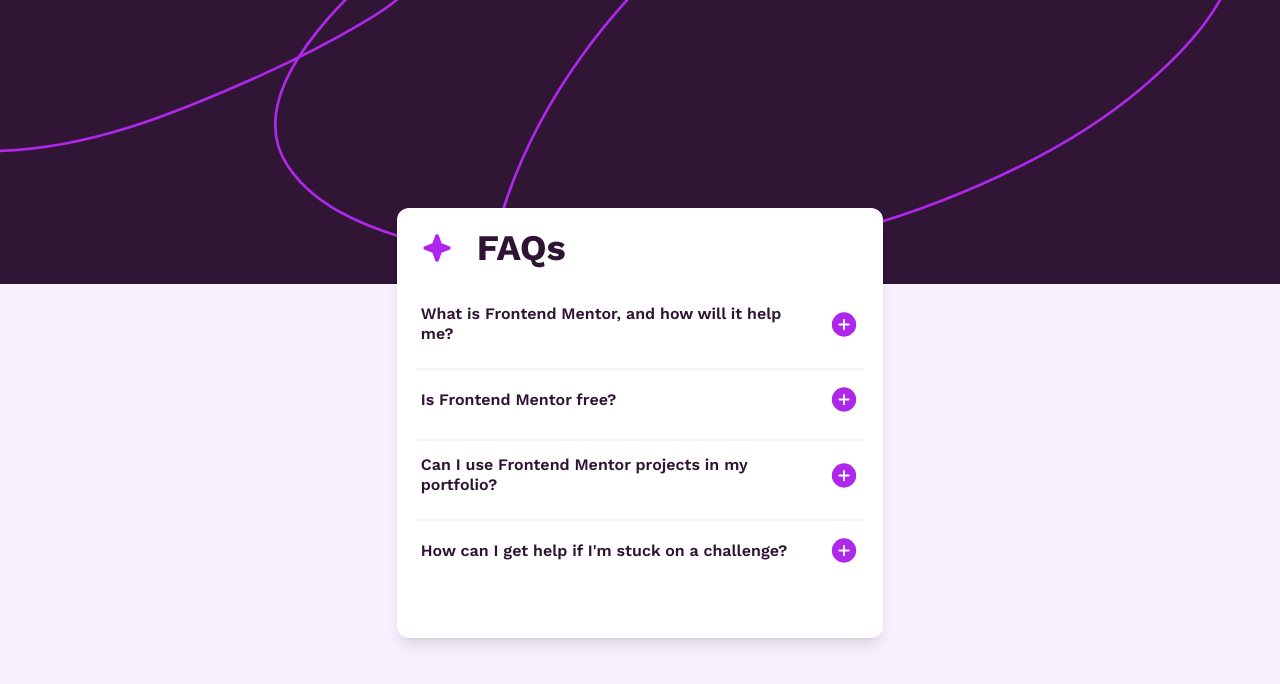
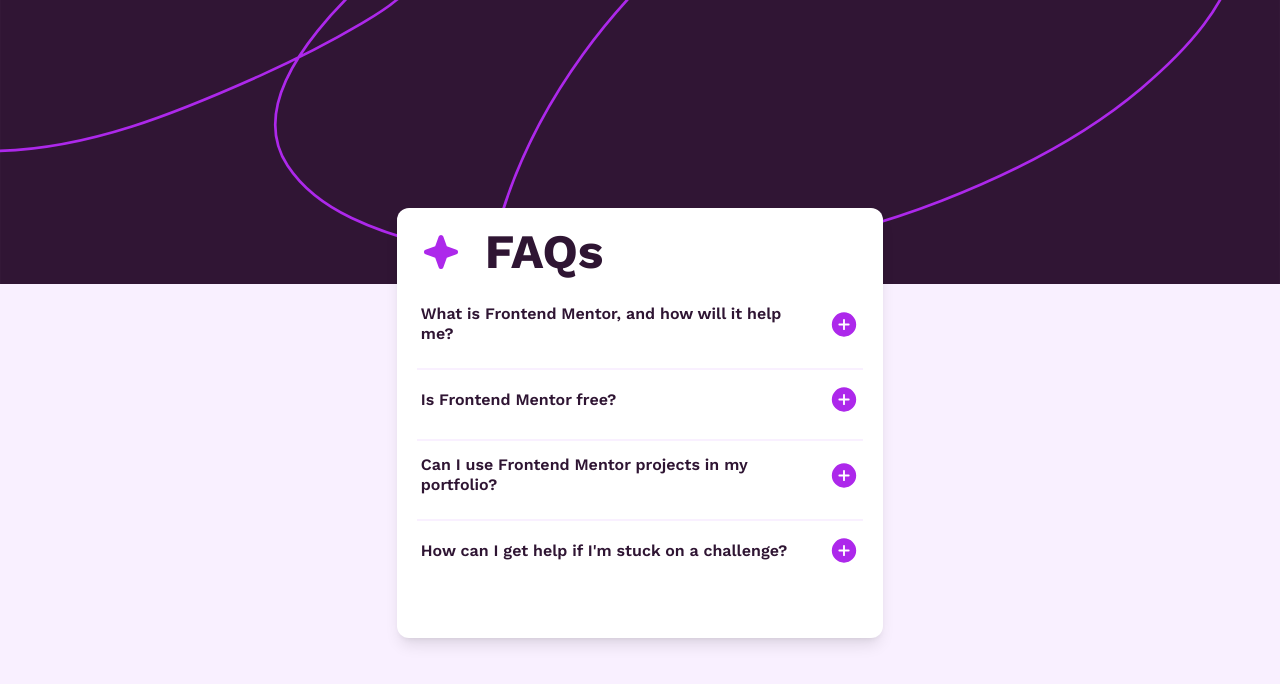
Before and after one commit to Abaljerind/faq-accordion-main, a website: page index.html in a window 1280 px wide. Drawn offline with Linux system fonts and the light colour scheme.

Commit message:
add style for h1 & icon-star in desktop size

```diff
--- a/index.html
+++ b/index.html
@@ -28,11 +28,11 @@
           <img
             src="./assets/images/icon-star.svg"
             alt="icon-star"
-            class="m-6 h-8 w-8"
+            class="m-6 h-8 w-8 lg:h-10 lg:w-10"
           />
-          <h1 class="text-4xl font-bold text-dark-purple">FAQs</h1>
+          <h1 class="text-4xl font-bold text-dark-purple lg:text-5xl">FAQs</h1>
         </div>
-        <div class="mt-4 w-full">
+        <div class="mt-2 w-full">
           <div class="mx-auto mb-6 w-[295px] sm:w-full sm:px-6">
             <div class="mb-6 flex items-center justify-between">
               <h4
```
Also changed, not shown: src/dist/output.css.
